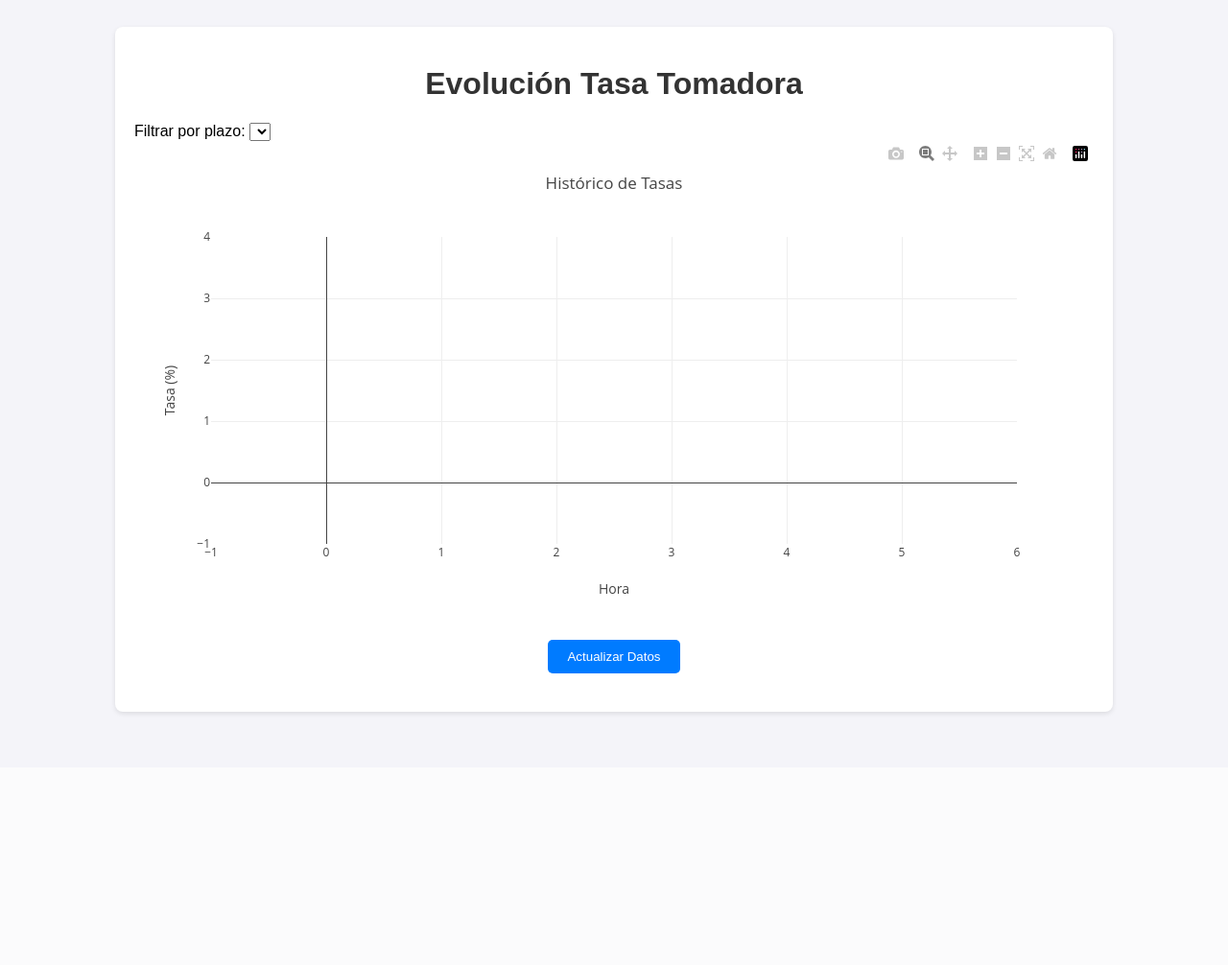
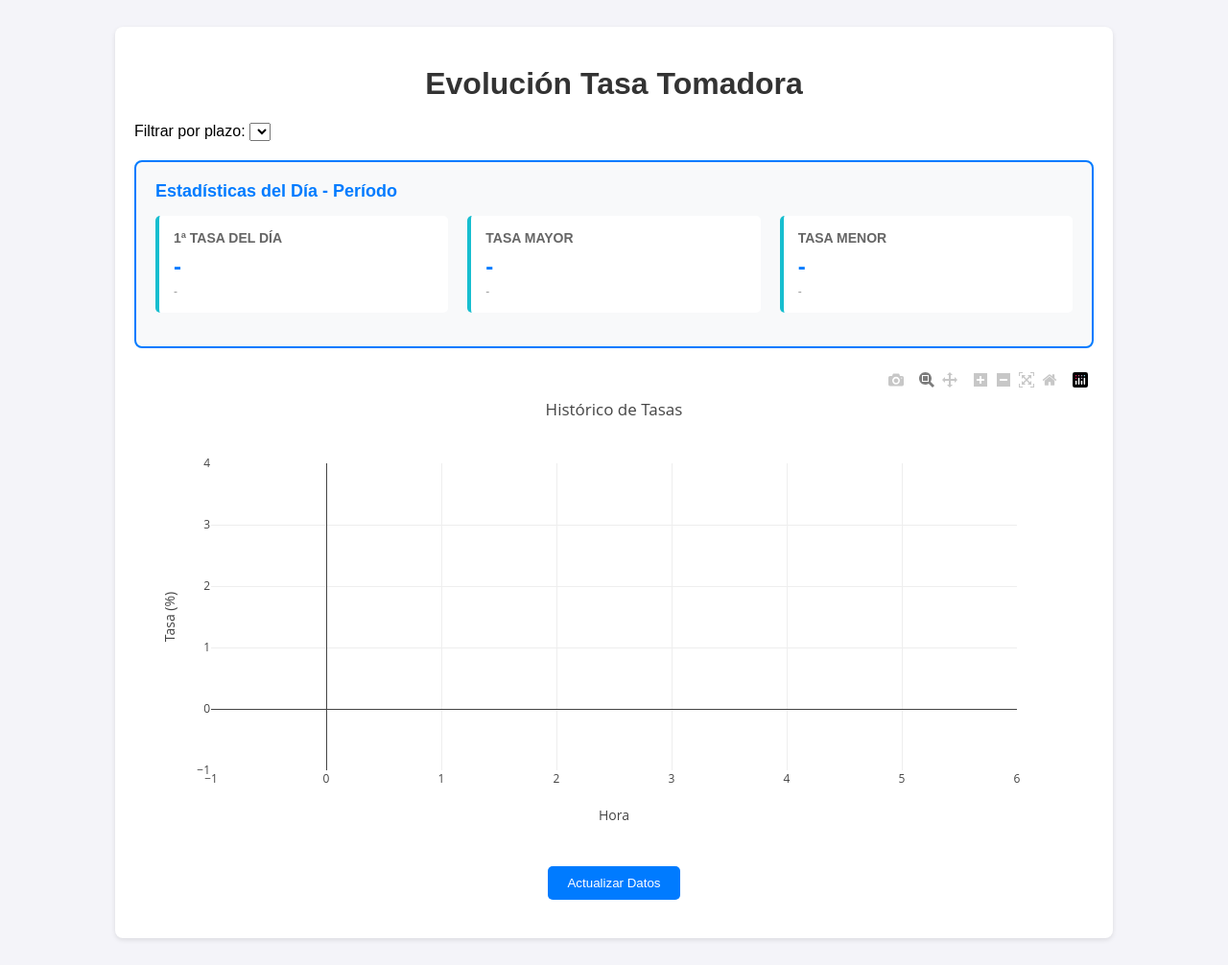
Before and after one commit to AldoOmarAndres/scrapper-history, a FastAPI app: page / in a window 1280 px wide. Shown: the whole page at 96% size. Before the commit the page ends 746 px from the top, so only its background shows below. Run offline with FastAPI, Linux system fonts and the light colour scheme; data that the repository does not hold is empty; some libraries are stand-ins or nearby versions.

Commit message:
top tasas x periodo & auto-update

```diff
--- a/app/templates/dashboard.html
+++ b/app/templates/dashboard.html
@@ -13,6 +13,13 @@
         .btn-refresh { display: block; margin: 20px auto; padding: 10px 20px; background: #007bff; color: white; border: none; border-radius: 5px; cursor: pointer; }
         .btn-refresh:hover { background: #0056b3; }
         .btn-refresh[disabled] { opacity: 0.7; cursor: not-allowed; }
+        .stats-box { background: #f8f9fa; border: 2px solid #007bff; border-radius: 8px; padding: 20px; margin: 20px 0; }
+        .stats-box h2 { color: #007bff; margin-top: 0; font-size: 18px; }
+        .stat-row { display: grid; grid-template-columns: repeat(3, 1fr); gap: 20px; margin-bottom: 15px; }
+        .stat-item { background: white; padding: 15px; border-radius: 5px; border-left: 4px solid #17BECF; }
+        .stat-item h3 { margin: 0 0 8px 0; font-size: 14px; color: #666; font-weight: 600; text-transform: uppercase; }
+        .stat-item .value { font-size: 24px; font-weight: bold; color: #007bff; margin-bottom: 5px; }
+        .stat-item .time { font-size: 12px; color: #999; }
     </style>
 </head>
 <body>
@@ -20,12 +27,70 @@
         <h1>Evolución Tasa Tomadora</h1>
         <label for="plazo-filter">Filtrar por plazo:</label>
         <select id="plazo-filter" onchange="fetchData()"></select>
+
+        <div class="stats-box">
+            <h2>Estadísticas del Día - Período <span id="periodo-label"></span></h2>
+            <div class="stat-row">
+                <div class="stat-item">
+                    <h3>1ª Tasa del Día</h3>
+                    <div class="value" id="first-rate">-</div>
+                    <div class="time" id="first-time">-</div>
+                </div>
+                <div class="stat-item">
+                    <h3>Tasa Mayor</h3>
+                    <div class="value" id="max-rate">-</div>
+                    <div class="time" id="max-time">-</div>
+                </div>
+                <div class="stat-item">
+                    <h3>Tasa Menor</h3>
+                    <div class="value" id="min-rate">-</div>
+                    <div class="time" id="min-time">-</div>
+                </div>
+            </div>
+        </div>
+
         <div id="chart"></div>
         <button id="btn-refresh" class="btn-refresh" onclick="fetchData()">Actualizar Datos</button>
     </div>
 
     <script>
         let allData = [];
+
+        function formatTimeFromDate(dateString) {
+            return new Date(dateString).toLocaleTimeString('es-AR', { hour: '2-digit', minute: '2-digit' });
+        }
+
+        function updateStats(filteredData) {
+            if (filteredData.length === 0) {
+                document.getElementById('first-rate').textContent = '-';
+                document.getElementById('first-time').textContent = '-';
+                document.getElementById('max-rate').textContent = '-';
+                document.getElementById('max-time').textContent = '-';
+                document.getElementById('min-rate').textContent = '-';
+                document.getElementById('min-time').textContent = '-';
+                return;
+            }
+
+            // Ordenar por fecha para obtener la 1ª tasa del día
+            const sortedByTime = [...filteredData].sort((a, b) => new Date(a.fecha_hora_web) - new Date(b.fecha_hora_web));
+            const firstEntry = sortedByTime[0];
+
+            // Encontrar máximo y mínimo
+            const maxEntry = filteredData.reduce((max, item) => item.tasa_tomadora > max.tasa_tomadora ? item : max);
+            const minEntry = filteredData.reduce((min, item) => item.tasa_tomadora < min.tasa_tomadora ? item : min);
+
+            // Actualizar 1ª tasa del día
+            document.getElementById('first-rate').textContent = firstEntry.tasa_tomadora.toFixed(2);
+            document.getElementById('first-time').textContent = formatTimeFromDate(firstEntry.fecha_hora_web);
+
+            // Actualizar máximo
+            document.getElementById('max-rate').textContent = maxEntry.tasa_tomadora.toFixed(2);
+            document.getElementById('max-time').textContent = formatTimeFromDate(maxEntry.fecha_hora_web);
+
+            // Actualizar mínimo
+            document.getElementById('min-rate').textContent = minEntry.tasa_tomadora.toFixed(2);
+            document.getElementById('min-time').textContent = formatTimeFromDate(minEntry.fecha_hora_web);
+        }
 
         async function fetchData() {
             const btn = document.getElementById('btn-refresh');
@@ -56,6 +121,10 @@
 
                 // Ordenar por fecha asc
                 filteredData.sort((a, b) => new Date(a.fecha_hora_web) - new Date(b.fecha_hora_web));
+
+                // Actualizar estadísticas
+                updateStats(filteredData);
+                document.getElementById('periodo-label').textContent = selectedPlazo;
 
                 // Datos para Plotly
                 const dates = filteredData.map(item => new Date(item.fecha_hora_web).toLocaleTimeString());
@@ -116,6 +185,8 @@
         }
 
         fetchData();
+        // Auto-refresh cada 2 minutos
+        setInterval(fetchData, 2 * 60 * 1000);
     </script>
 </body>
 </html>
```
